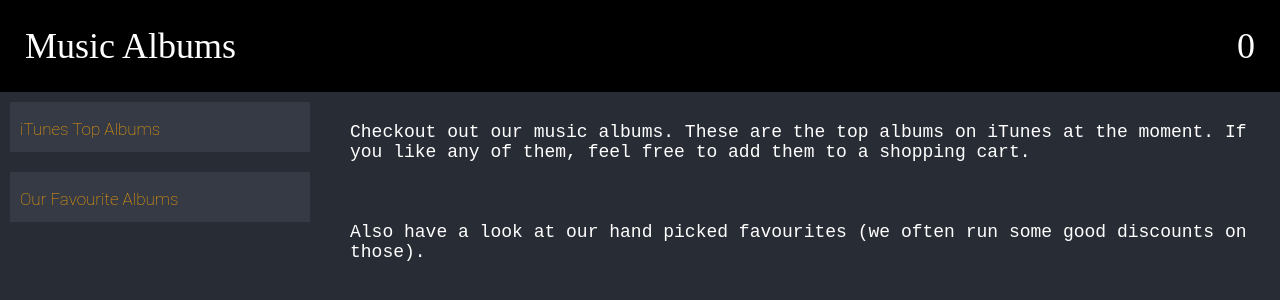
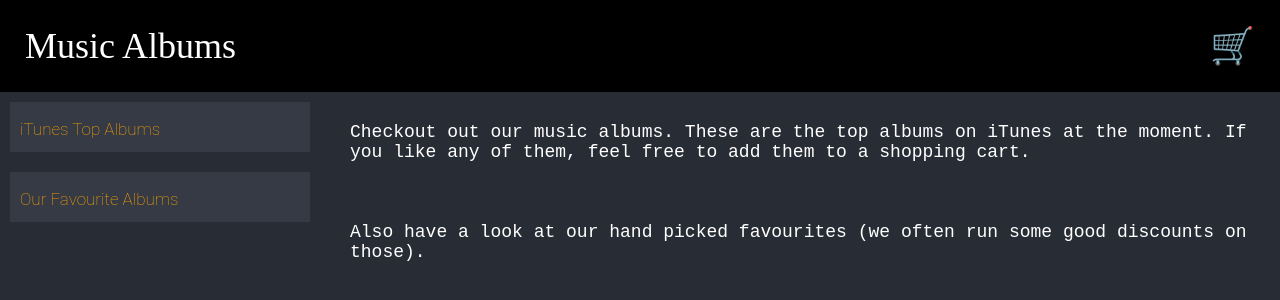
Before and after one commit to piotrtenczyk/music-albums-react-ts, a React (Create React App) app: page / in a window 1280 px wide. Shown: the top 300 px of the page. Built offline with nearby package versions, Linux system fonts and the light colour scheme.

Commit message:
added components: AddToCartButton, ShoppingCartIcon

```diff
--- /dev/null
+++ b/src/common/AddToCartButton.tsx
@@ -0,0 +1,21 @@
+const buttonStyle = {
+  background: "rgb(237, 92, 145)",
+  cursor: "pointer",
+  border: "none",
+  borderRadius: "4px",
+  padding: "12px",
+};
+
+interface AddToCartButtonProps {
+  onClick: () => void;
+}
+
+const AddToCartButton: React.FC<AddToCartButtonProps> = ({ onClick }) => {
+  return (
+    <button data-testid="addToCartButton" style={buttonStyle} onClick={onClick}>
+      Add
+    </button>
+  );
+};
+
+export default AddToCartButton;
--- /dev/null
+++ b/src/common/ShoppingCartIcon.tsx
@@ -0,0 +1,46 @@
+import { Link } from "react-router-dom";
+
+const linkStyle = {
+  textDecoration: "none",
+  color: "white",
+};
+
+const getNumberOfItemsStyle = () => {
+  return {
+    position: "absolute" as "absolute",
+    top: "17px",
+    left: "18px",
+    textAlign: "center" as "center",
+    background: "yellow",
+    borderRadius: "28%",
+    border: "2px solid grey",
+    height: "28px",
+    padding: "0 3px",
+    fontSize: "25px",
+    color: "black",
+  };
+};
+
+interface ShoppingCartIconProps {
+  value: number;
+}
+
+const ShoppingCartIcon: React.FC<ShoppingCartIconProps> = ({ value }) => {
+  const number =
+    value > 0 ? (
+      <span data-testid="number-icon" style={getNumberOfItemsStyle()}>
+        {value}
+      </span>
+    ) : null;
+
+  return (
+    <div data-testid="shopping-cart-icon" style={{ position: "relative" }}>
+      <Link to="/shopping-cart" style={linkStyle}>
+        🛒
+        {number}
+      </Link>
+    </div>
+  );
+};
+
+export default ShoppingCartIcon;
--- a/src/common/musicAlbum/Album.tsx
+++ b/src/common/musicAlbum/Album.tsx
@@ -1,5 +1,6 @@
 import { addAlbumToBasket } from "../../state/shoppingCartSlice";
 import { useAppDispatch } from "../../state/store";
+import AddToCartButton from "../AddToCartButton";
 import AlbumDescription, { AlbumDescriptionProps } from "./AlbumDescription";
 import AlbumImage from "./AlbumImage";
 import AlbumNumber from "./AlbumNumber";
@@ -37,7 +38,7 @@ const Album = ({ number, coverImageUrl, description }: AlbumProps) => {
         artist={description.artist}
         price={description.price}
       />
-      <button onClick={onButtonClick}>guziczek</button>
+      <AddToCartButton onClick={onButtonClick} />
     </div>
   );
 };
--- a/src/pageStructure/Page.tsx
+++ b/src/pageStructure/Page.tsx
@@ -3,6 +3,7 @@ import NavBar from "./NavBar";
 import { Link, Outlet } from "react-router-dom";
 import { useMediaQuery } from "react-responsive";
 import { useAppSelector } from "../state/store";
+import ShoppingCartIcon from "../common/ShoppingCartIcon";
 
 const getPageStyle = (isBigScreen: boolean) => {
   const bigScreenAreas = `
@@ -56,7 +57,7 @@ const Page = () => {
         <Link to="/" style={headerLinkStyle}>
           Music Albums
         </Link>
-        <span>{numberOfAlbumsInShoppingCart}</span>
+        <ShoppingCartIcon value={numberOfAlbumsInShoppingCart} />
       </header>
       <NavBar />
       <section style={sectionStyle}>
```
